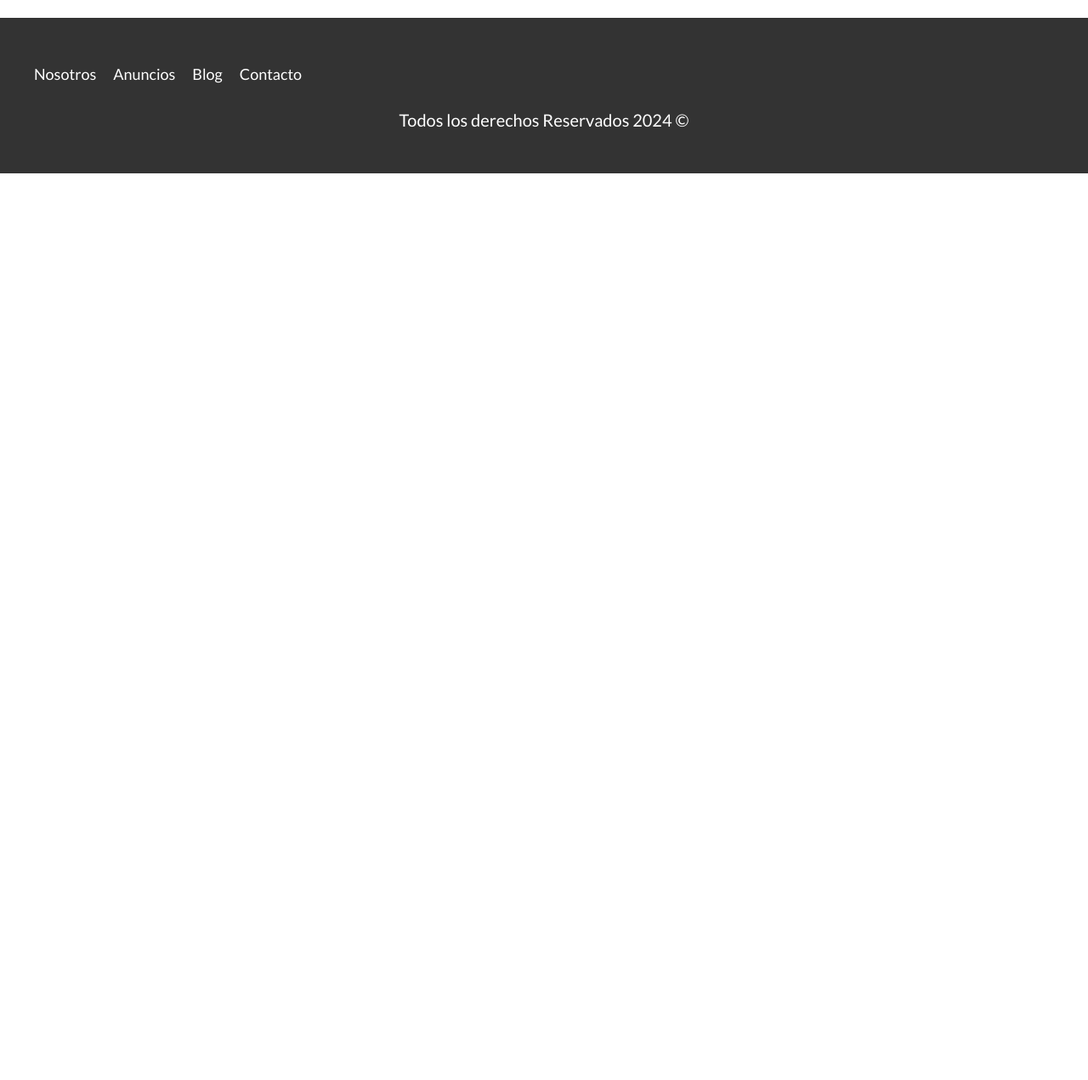
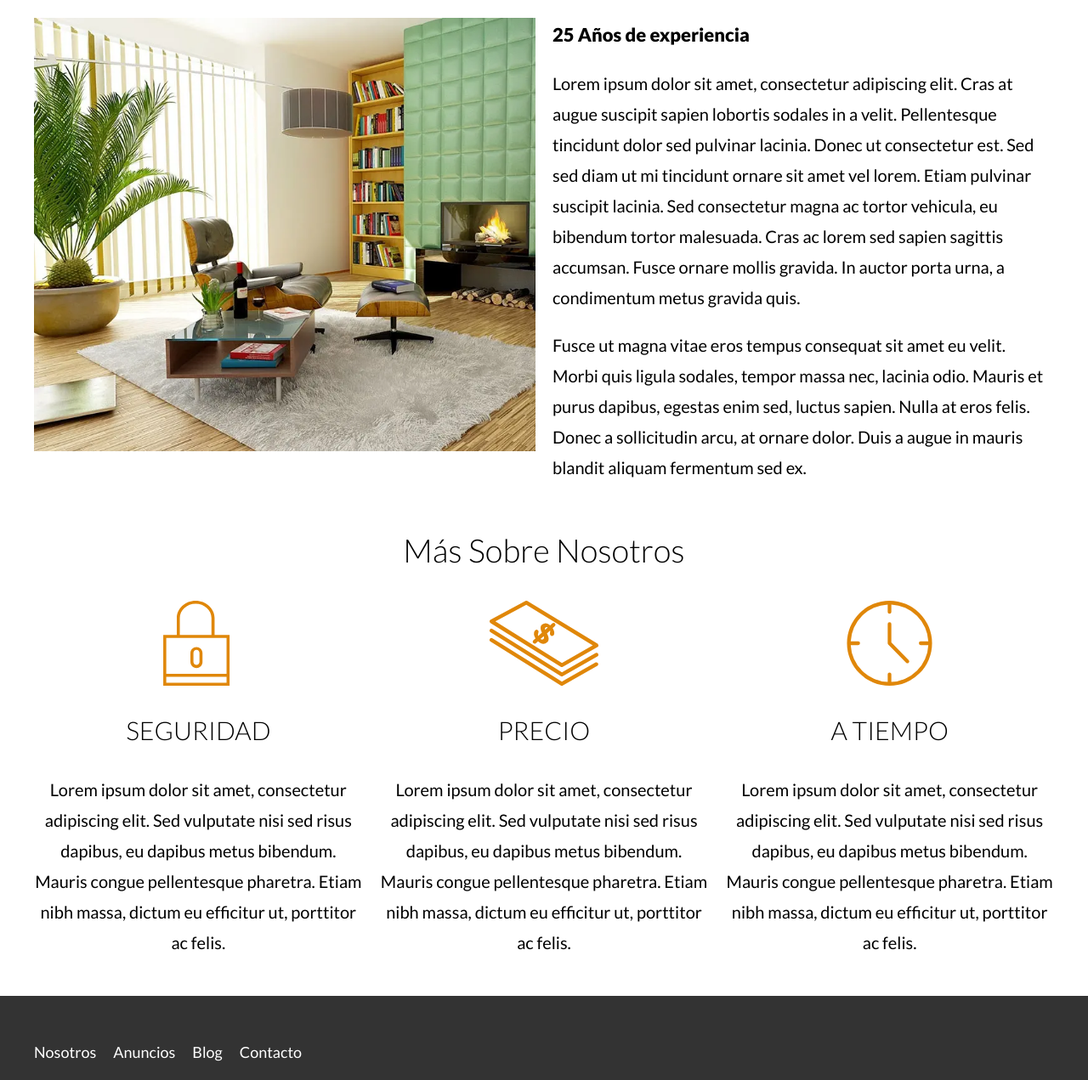
Before and after one commit to LeonardoAbraham/php-bienesraices-2024, a website with bundled scripts: page nosotros.html in a window 1280 px wide. Shown: the part 217-1488 px from the top of the page at 85% size. Before the commit the page ends 800 px from the top, so only its background shows below. Built offline with nearby package versions, Linux system fonts and the light colour scheme.

Commit message:
Creando la sección de Nosotros

```diff
--- a/nosotros.html
+++ b/nosotros.html
@@ -28,8 +28,70 @@
         </header>
 
         <main class="contenedor seccion">
-            <h1>Nosotros</h1>
+            <h1>Conoce sobre Nosotros</h1>
+
+            <div class="contenido-nosotros">
+                <div class="imagen">
+                    <picture>
+                        <source srcset="build/img/nosotros.webp" type="image/webp">
+                        <source srcset="build/img/nosotros.jpg" type="image/jpeg">
+                        <img loading="lazy" src="build/img/nosotros.jpg" alt="Sobre Nosotros">
+                    </picture>
+                </div>
+
+                <div class="texto-nosotros">
+                    <blockquote>
+                        25 Años de experiencia
+                    </blockquote>
+
+                    <p>
+                        Lorem ipsum dolor sit amet, consectetur adipiscing elit. Cras at augue suscipit sapien lobortis sodales in a velit.
+                        Pellentesque tincidunt dolor sed pulvinar lacinia. Donec ut consectetur est. Sed sed diam ut mi tincidunt ornare sit
+                        amet vel lorem. Etiam pulvinar suscipit lacinia. Sed consectetur magna ac tortor vehicula, eu bibendum tortor
+                        malesuada. Cras ac lorem sed sapien sagittis accumsan. Fusce ornare mollis gravida. In auctor porta urna, a
+                        condimentum metus gravida quis.
+                    </p>
+
+                    <p>
+                        Fusce ut magna vitae eros tempus consequat sit amet eu velit. Morbi quis ligula sodales, tempor massa nec, lacinia odio.
+                        Mauris et purus dapibus, egestas enim sed, luctus sapien. Nulla at eros felis. Donec a sollicitudin arcu, at ornare dolor.
+                        Duis a augue in mauris blandit aliquam fermentum sed ex.
+                    </p>
+
+                </div>
+            </div>
         </main>
+
+        <section class="contenedor seccion">
+            <h1>Más Sobre Nosotros</h1>
+
+            <div class="iconos-nosotros">
+                <div class="icono">
+                    <img src="build/img/icono1.svg" alt="Icono seguridad" loading="lazy">
+                    <h3>Seguridad</h3>
+                    <p>
+                        Lorem ipsum dolor sit amet, consectetur adipiscing elit. Sed vulputate nisi sed risus dapibus, eu dapibus metus bibendum.
+                        Mauris congue pellentesque pharetra. Etiam nibh massa, dictum eu efficitur ut, porttitor ac felis.
+                    </p>
+                </div>
+                <div class="icono">
+                    <img src="build/img/icono2.svg" alt="Icono precio" loading="lazy">
+                    <h3>Precio</h3>
+                    <p>
+                        Lorem ipsum dolor sit amet, consectetur adipiscing elit. Sed vulputate nisi sed risus dapibus, eu dapibus metus bibendum.
+                        Mauris congue pellentesque pharetra. Etiam nibh massa, dictum eu efficitur ut, porttitor ac felis.
+                    </p>
+                </div>
+                <div class="icono">
+                    <img src="build/img/icono3.svg" alt="Icono tiempo" loading="lazy">
+                    <h3>A Tiempo</h3>
+                    <p>
+                        Lorem ipsum dolor sit amet, consectetur adipiscing elit. Sed vulputate nisi sed risus dapibus, eu dapibus metus bibendum.
+                        Mauris congue pellentesque pharetra. Etiam nibh massa, dictum eu efficitur ut, porttitor ac felis.
+                    </p>
+                </div>
+            </div>
+        </section>
 
         <footer class="footer seccion">
             <div class="contenedor contenedor-footer">
--- a/src/scss/app.scss
+++ b/src/scss/app.scss
@@ -14,3 +14,6 @@
 @import 'layout/contactar';
 @import 'layout/inferior';
 @import 'layout/testimoniales';
+
+/** Paginas Internas **/
+@import 'internas/nosotros';
--- /dev/null
+++ b/src/scss/internas/_nosotros.scss
@@ -0,0 +1,12 @@
+.contenido-nosotros {
+    @include tablet {
+        @include grid(2, 2rem)
+    }
+}
+
+.texto-nosotros blockquote {
+    font-weight: $black;
+    font-size: 2.2rem;
+    margin: 0;
+    padding-left: 1rem 0 3rem 0;
+}
```
Also changed, not shown: build/css/app.css, 1 other file.
